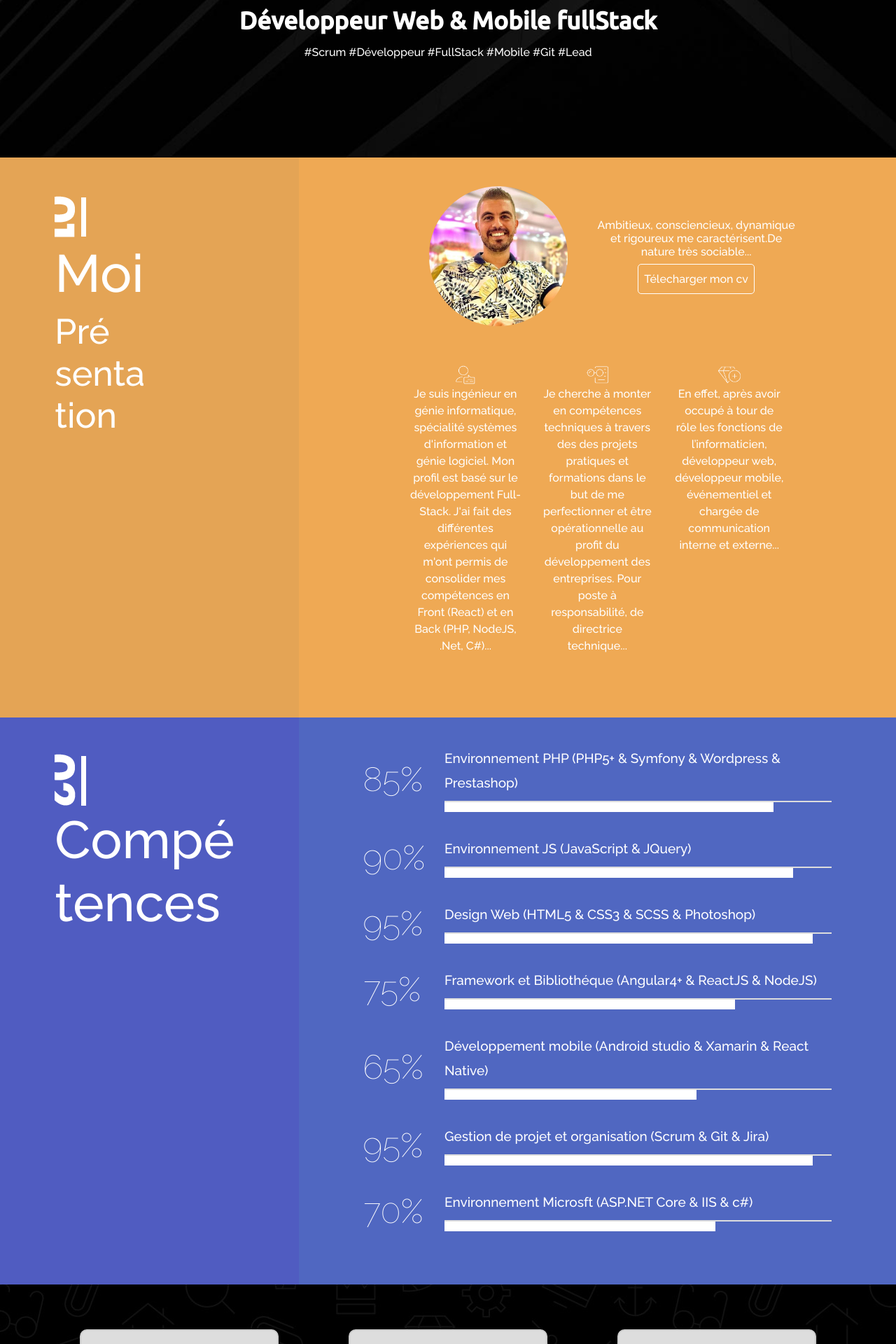
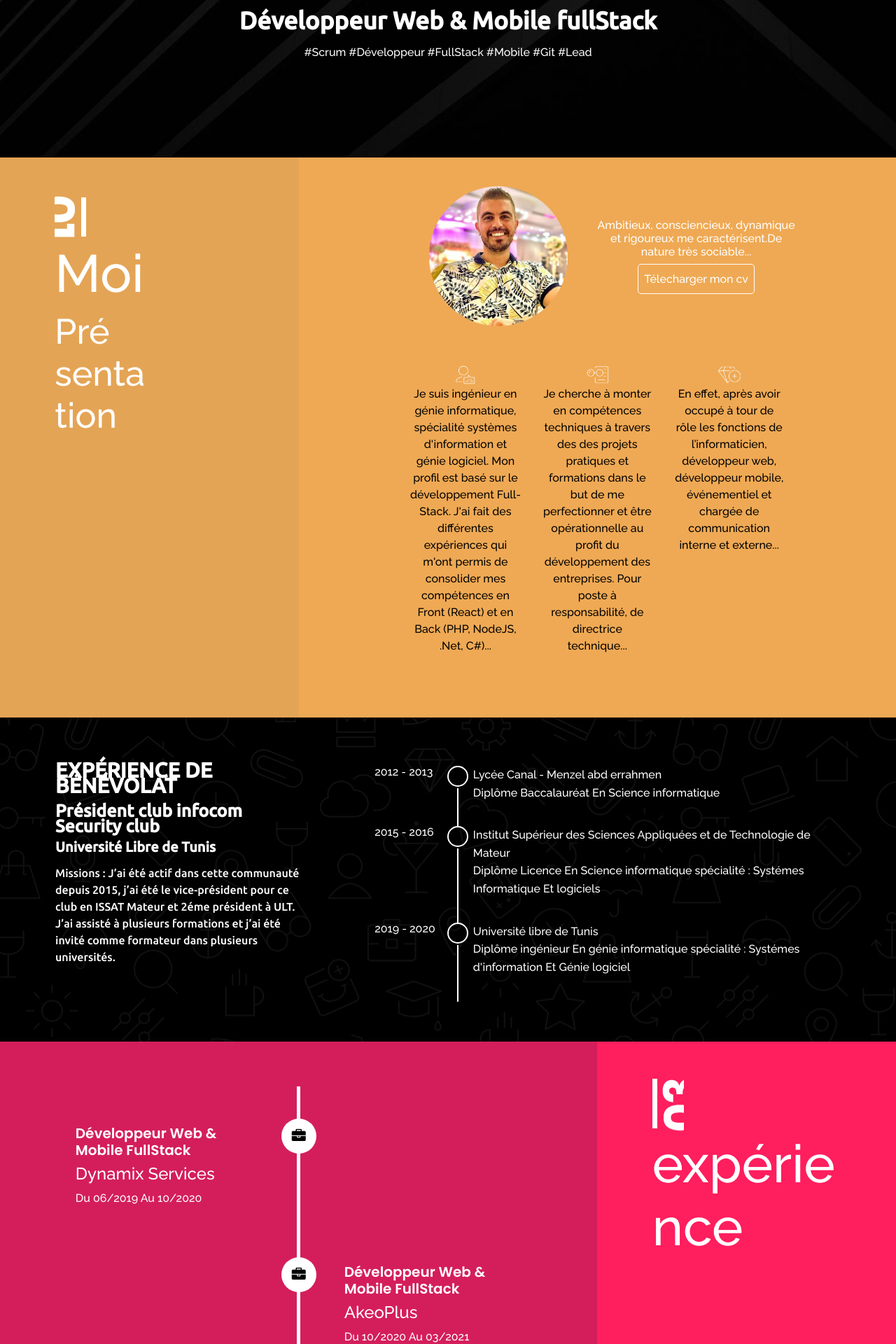
Before and after one commit to HadjSalemMohamedHedi/Me, a PHP site: page / in a window 1280 px wide. Shown: the part 640-2560 px from the top of the page at 70% size. Run offline with PHP 8.4, Linux system fonts and the light colour scheme; some libraries are stand-ins or nearby versions; some web fonts are replaced.

Commit message:
structure

```diff
--- a/css/style.css
+++ b/css/style.css
@@ -141,11 +141,11 @@ font-weight: 700;
 }
 
 .experience , .experiencecontenue{
-  background: #ffc43b;
+  background: #d41e5b;
 }
 
 .headerexperience{
-  background-color: #ffd23e;
+  background-color: #ff1e5e;
 }
 
 
@@ -177,6 +177,51 @@ article,
 }
 
 
+li.timeline-event {
+    margin: 0 0 30px 60px;
+    position: relative;
+    padding-top: 5px;
+    padding-left: 10px;
+    list-style: none;
+    color: #fff;
+    transition: .3s;
+}
+li.timeline-event:before {
+   content: "";
+    width: 2px;
+    height: calc(100% - 0px);
+    position: absolute;
+    background-color: #fff;
+    left: -2px;
+    top: 37px;
+}
+span.timeline-circle:before {
+    content: "";
+    display: block;
+    width: 30px;
+    height: 30px;
+    border-radius: 90%;
+    border: 2px solid #fff;
+    position: absolute;
+    left: -16px;
+    top: 5px;
+    z-index: 1;
+    transition: .3s;
+}
+
+.timeline-event-content {
+    line-height: 160%;
+    text-align: left;
+    margin-left: 2%;
+}
+
+.timeline-event-date {
+    position: absolute;
+    left: -120px;
+    top: 2px;
+    color: #fff;
+    transition: .3s;
+}
 
 .Content_home{
   width: 75%;
@@ -191,6 +236,36 @@ article,
     display: flex;
 }
 
+.benovolat h3{
+font-family: 'Ubuntu', sans-serif;
+font-size: 30px;
+    font-weight: 600;
+    line-height: 22px;
+    color: #fff;
+        margin-bottom: 4%;
+}
+.benovolat h4{
+font-family: 'Ubuntu', sans-serif;
+font-size: 25px;
+    font-weight: 600;
+    line-height: 22px;
+    color: #fff;
+}
+
+.benovolat h5{
+font-family: 'Ubuntu', sans-serif;
+font-size: 20px;
+    font-weight: 600;
+    line-height: 22px;
+    color: #fff;
+        margin-bottom: 4%;
+}
+
+.benovolat p{
+font-family: 'Ubuntu', sans-serif;
+    color: #fff;
+
+}
 .Content_home h1{
 
 font-family: 'Ubuntu', sans-serif;
@@ -230,6 +305,9 @@ opacity: 0.5;
   margin: 2%;
 }
 
+.presmoi p{
+  color: #000;
+}
 
 .contentCompetance{
   width: 95%;
@@ -362,7 +440,7 @@ border-color:  #d82c2e;
     position: absolute;
     content: " ";
     width: 5px;
-    background-color: #333;
+    background-color: #fff;
     left: 50%;
     margin-left: -2.5px;
 }
@@ -392,7 +470,7 @@ border-color:  #d82c2e;
     top: 16px;
     left: 50%;
     margin-left: -25px;
-    background-color: #ffd23e;
+    background-color: #fff;
     border-radius: 50%;
 }
 .timeline-panel-container
@@ -410,12 +488,10 @@ border-color:  #d82c2e;
     width: 90%;
     float: right;
     margin-right: 40px;
-    border: 1px solid #d4d4d4;
     border-radius: 7px;
     padding: 20px 25px;
     position: relative;
-    box-shadow: 0 1px 6px rgba(0,0,0, 0.175);
-    background: #fff;
+    background: none;
 }
 
 
@@ -426,18 +502,7 @@ border-color:  #d82c2e;
     margin-left: 40px;
 }
 
-.timeline-panel:after
-{
-    position:absolute;
-    top: 27px;
-    right: -14px;
-    display:inline-block;
-    border-top: 14px solid transparent;
-    border-left: 14px solid #fff;
-    border-right: 0 solid #fff;
-    border-bottom: 14px solid transparent;
-    content: " ";
-}
+
 .timeline-panel-container-inverted .timeline-panel:after
 {
     border-left-width: 0;
@@ -452,18 +517,20 @@ border-color:  #d82c2e;
 }
 .timeline-heading h4
 {
-     color: #333;
+     color: #fff;
 }
 
 .timeline-heading h3
 {
-     color: #d41e5b;
+     color: #fff;
      font-weight: 600;
      font-family: 'Poppins';
 }
 
 
-
+.text-mutedd{
+  color: #fff;
+}
 @media only screen and (max-width: 600px) {
 
     img{
--- a/index.html
+++ b/index.html
@@ -52,23 +52,27 @@
       <a class="nav-link" href="#accueil">accueil</a>
     </li>
       <li class="nav-item">
-      <a class="nav-link" href="#scrollspyHeading1">Moi</a>
+      <a class="nav-link" href="#moi">Moi</a>
     </li>
 
-    <li class="nav-item">
-      <a class="nav-link" href="#scrollspyHeading2">Compétences</a>
+ <li class="nav-item">
+      <a class="nav-link" href="#educations">éducation</a>
     </li>
 
+         <li class="nav-item">
+        <a class="nav-link" href="#experience">expérience</a>
+      </li>
+
+
     <li class="nav-item">
-      <a class="nav-link" href="#scrollspyHeading3">éducation</a>
+      <a class="nav-link" href="#Competences">Compétences</a>
     </li>
 
-      <li class="nav-item">
-        <a class="nav-link" href="#scrollspyHeading4">expérience</a>
-      </li>
+
+
 
       <li class="nav-item">
-        <a class="nav-link" href="#scrollspyHeading5">Portfolio</a>
+        <a class="nav-link" href="#portfolio">Portfolio</a>
       </li>
 
 
@@ -103,7 +107,7 @@
  </div>
 
 
-<section id="scrollspyHeading1" class="about">
+<section id="moi" class="about">
   <div class="Row">
     <div class="col-sm-4 tostycky headerabout">
 
@@ -175,7 +179,152 @@ J'ai fait des différentes expériences qui m'ont permis de consolider mes comp
 
 
 
-<section id="scrollspyHeading2" class="Competences">
+
+
+
+<section id="educations" class="education">
+  <div class="educationcontenue">
+
+
+
+    <h1 class="titleabout titlee">Education</h1>
+  <div class="Row">
+   <div class="col-sm-4 benovolat">
+    <h3>EXPÉRIENCE DE BÉNÉVOLAT</h3>
+    <h4>Président club infocom Security club </h4>
+     <h5>Université Libre de Tunis</h5>
+
+    <p>Missions :
+    J’ai été actif dans cette communauté depuis 2015,
+    j’ai été le vice-président pour ce club en ISSAT
+    Mateur et 2éme président à ULT. J’ai assisté à
+    plusieurs formations et j’ai été invité comme
+    formateur dans plusieurs universités.</p>
+</div>
+
+<div class="col-sm-7" style="margin-left: 8%;">
+     <div class="elementor-widget-container">
+      <ul class="timeline-holder">
+
+        <li class="timeline-event">
+          <span class="timeline-circle"></span>
+          <div class="timeline-event-content">
+            Lycée Canal  - Menzel abd errahmen <br>Diplôme Baccalauréat En Science informatique
+          </div>
+          <div class="timeline-event-date">2012 - 2013</div>
+        </li>
+
+        <li class="timeline-event">
+          <span class="timeline-circle"></span>
+          <div class="timeline-event-content">
+            Institut Supérieur des Sciences Appliquées et de Technologie de Mateur
+            <br>
+            Diplôme Licence En Science informatique spécialité : Systémes Informatique Et logiciels
+          </div>
+          <div class="timeline-event-date">2015 - 2016</div>
+        </li>
+
+
+        <li class="timeline-event">
+          <span class="timeline-circle"></span>
+          <div class="timeline-event-content">
+            Université libre de Tunis <br>Diplôme ingénieur En génie informatique spécialité : Systémes d'information Et Génie logiciel
+          </div>
+          <div class="timeline-event-date">2019 - 2020</div>
+        </li>
+      </ul>
+    </div>
+</div>
+
+
+
+    </div>
+      </div>
+</section>
+
+
+
+
+
+
+<section id="experience" class="experience">
+  <div class="Row">
+
+    <div class="col-sm-8 contenue experiencecontenue">
+    <h1 class="titleabout titlee">Expérience</h1>
+
+
+
+
+
+ <div class="container">
+                <div class="white-divider"></div>
+
+                <ul class="timeline">
+                    <li>
+                        <div class="timeline-badge"><i class="fa fa-briefcase" aria-hidden="true"></i></div>
+                        <div class="timeline-panel-container">
+                            <div class="timeline-panel">
+                                <div class="timeline-heading">
+                                    <h3>Développeur Web & Mobile FullStack</h3>
+                                    <h4>Dynamix Services</h4>
+                                    <p class="text-mutedd"> Du 06/2019 Au 10/2020</p>
+                                </div>
+
+                            </div>
+                        </div>
+                    </li>
+
+                  <li>
+                        <div class="timeline-badge"><i class="fa fa-briefcase" aria-hidden="true"></i></div>
+                        <div class="timeline-panel-container-inverted">
+                            <div class="timeline-panel">
+                                <div class="timeline-heading">
+                                    <h3>Développeur Web & Mobile FullStack</h3>
+                                    <h4>AkeoPlus</h4>
+                                    <p class="text-mutedd"> Du 10/2020 Au 03/2021</p>
+                                </div>
+
+                            </div>
+                        </div>
+                    </li>
+    <li>
+                        <div class="timeline-badge"><i class="fa fa-briefcase" aria-hidden="true"></i></div>
+                        <div class="timeline-panel-container">
+                            <div class="timeline-panel">
+                                <div class="timeline-heading">
+                                    <h3>Développeur Web & Mobile FullStack</h3>
+                                    <h4>Dynamix Services</h4>
+                                    <p class="text-mutedd"> Du 03/2021 Au aujourd'hui</p>
+                                </div>
+
+                            </div>
+                        </div>
+                    </li>
+
+                </ul>
+            </div>
+    </div>
+
+      <div class="col-sm-4 tostycky headerexperience">
+
+
+      <div class="titleabout title">
+      <img src="image/icons/03_right.png">
+      <h2 class="titleh1">expérience</h2>
+
+    </div>
+
+    </div>
+
+
+  </div>
+</section>
+
+
+
+
+<section id="Competences" class="Competences">
   <div class="Row">
     <div class="col-sm-4 tostycky headercompetance">
 
@@ -278,118 +427,6 @@ J'ai fait des différentes expériences qui m'ont permis de consolider mes comp
 
 
 
-<section id="scrollspyHeading3" class="education">
-  <div class="educationcontenue">
-    <h1 class="titleabout titlee">Education</h1>
-  <div class="Row">
-    <div class="col-sm-4">
-      <div class="education-block">
-        <h5>2012 - 2013</h5>
-<i class="fa fa-graduation-cap" aria-hidden="true"></i>
-        <h3>Lycée Canal  - Menzel abd errahmen</h3>
-        <h4>Diplôme Baccalauréat En Science informatique</h4>
-      </div>
-    </div>
-
-    <div class="col-sm-4">
-      <div class="education-block">
-        <h5>2015 - 2016</h5>
-<i class="fa fa-graduation-cap" aria-hidden="true"></i>
-        <h3>Institut Supérieur des Sciences Appliquées et de Technologie de Mateur</h3>
-        <h4>Diplôme Licence En Science informatique spécialité : Systémes Informatique Et logiciels</h4>
-      </div>
-    </div>
-
-       <div class="col-sm-4">
-      <div class="education-block">
-        <h5>2019 - 2020</h5>
-<i class="fa fa-graduation-cap" aria-hidden="true"></i>
-        <h3>Université libre de Tunis</h3>
-        <h4>Diplôme ingénieur En génie informatique spécialité : Systémes d'information Et Génie logiciel</h4>
-      </div>
-    </div>
-
-    </div>
-      </div>
-</section>
-
-
-
-
-
-
-<section id="scrollspyHeading4" class="experience">
-  <div class="Row">
-
-    <div class="col-sm-8 contenue experiencecontenue">
-    <h1 class="titleabout titlee">Expérience</h1>
-
- <div class="container">
-                <div class="white-divider"></div>
-
-                <ul class="timeline">
-                    <li>
-                        <div class="timeline-badge"><i class="fa fa-briefcase" aria-hidden="true"></i></div>
-                        <div class="timeline-panel-container">
-                            <div class="timeline-panel">
-                                <div class="timeline-heading">
-                                    <h3>Développeur Web & Mobile FullStack</h3>
-                                    <h4>Dynamix Services</h4>
-                                    <center><img src="image/expériences/dynamix.png" class="imageex"></center>
-                                    <p class="text-muted"> Du 06/2019 Au 10/2020</p>
-                                </div>
-
-                            </div>
-                        </div>
-                    </li>
-
-                  <li>
-                        <div class="timeline-badge"><i class="fa fa-briefcase" aria-hidden="true"></i></div>
-                        <div class="timeline-panel-container-inverted">
-                            <div class="timeline-panel">
-                                <div class="timeline-heading">
-                                    <h3>Développeur Web & Mobile FullStack</h3>
-                                    <h4>AkeoPlus</h4>
-                                    <center><img src="image/expériences/akeo.png" class="imageex"></center>
-                                    <p class="text-muted"> Du 10/2020 Au 03/2021</p>
-                                </div>
-
-                            </div>
-                        </div>
-                    </li>
-    <li>
-                        <div class="timeline-badge"><i class="fa fa-briefcase" aria-hidden="true"></i></div>
-                        <div class="timeline-panel-container">
-                            <div class="timeline-panel">
-                                <div class="timeline-heading">
-                                    <h3>Développeur Web & Mobile FullStack</h3>
-                                    <h4>Dynamix Services</h4>
-                                    <center><img src="image/expériences/mbdesing.png" class="imageex"></center>
-                                    <p class="text-muted"> Du 03/2021 Au aujourd'hui</p>
-                                </div>
-
-                            </div>
-                        </div>
-                    </li>
-
-                </ul>
-            </div>
-    </div>
-
-      <div class="col-sm-4 tostycky headerexperience">
-
-
-      <div class="titleabout title">
-      <img src="image/icons/03_right.png">
-      <h2 class="titleh1">expérience</h2>
-
-    </div>
-
-    </div>
-
-
-  </div>
-</section>
 
 
 
@@ -397,14 +434,7 @@ J'ai fait des différentes expériences qui m'ont permis de consolider mes comp
 
 
 
-
-
-
-
-
-
-
-<section id="scrollspyHeading5" class="portfolio">
+<section id="portfolio" class="portfolio">
   <div class="Row">
 
     <div class="col-sm-8 contenue portfoliocontenue">
```
Also changed, not shown: 1 other file.
